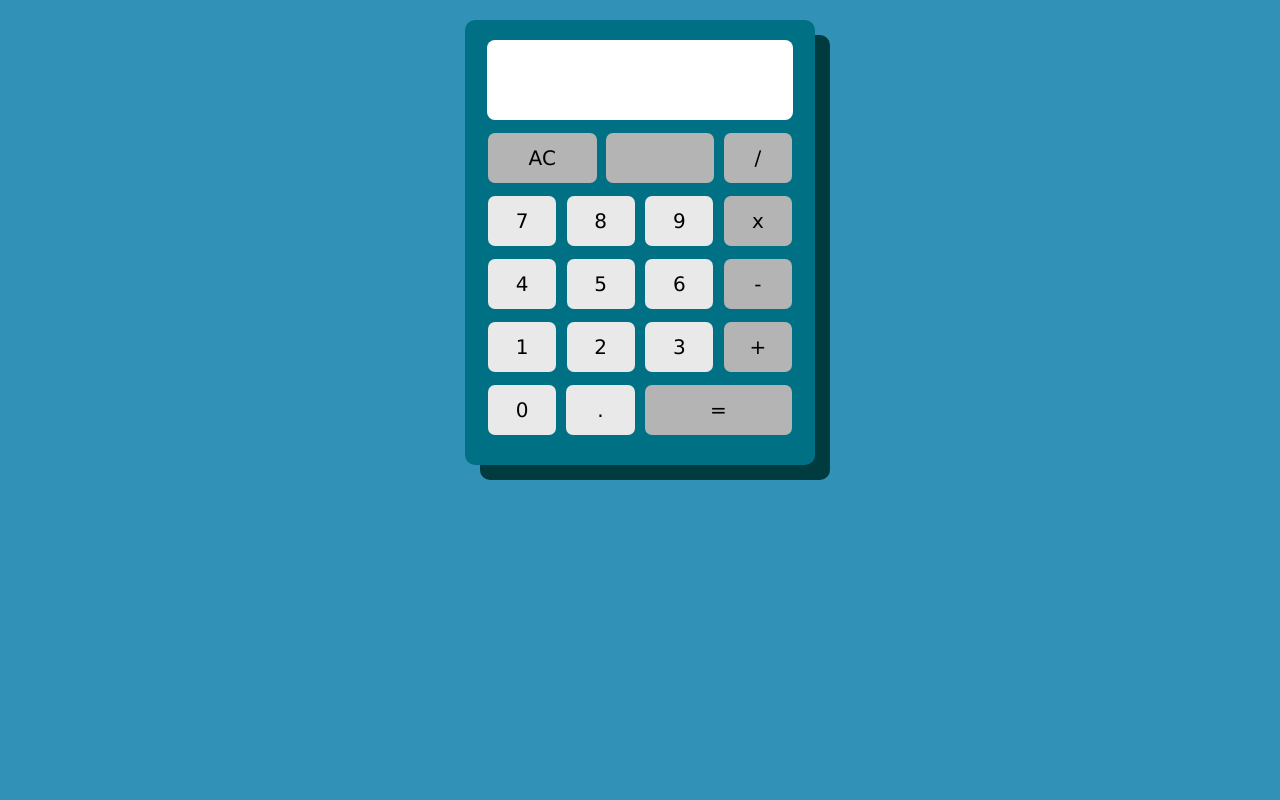
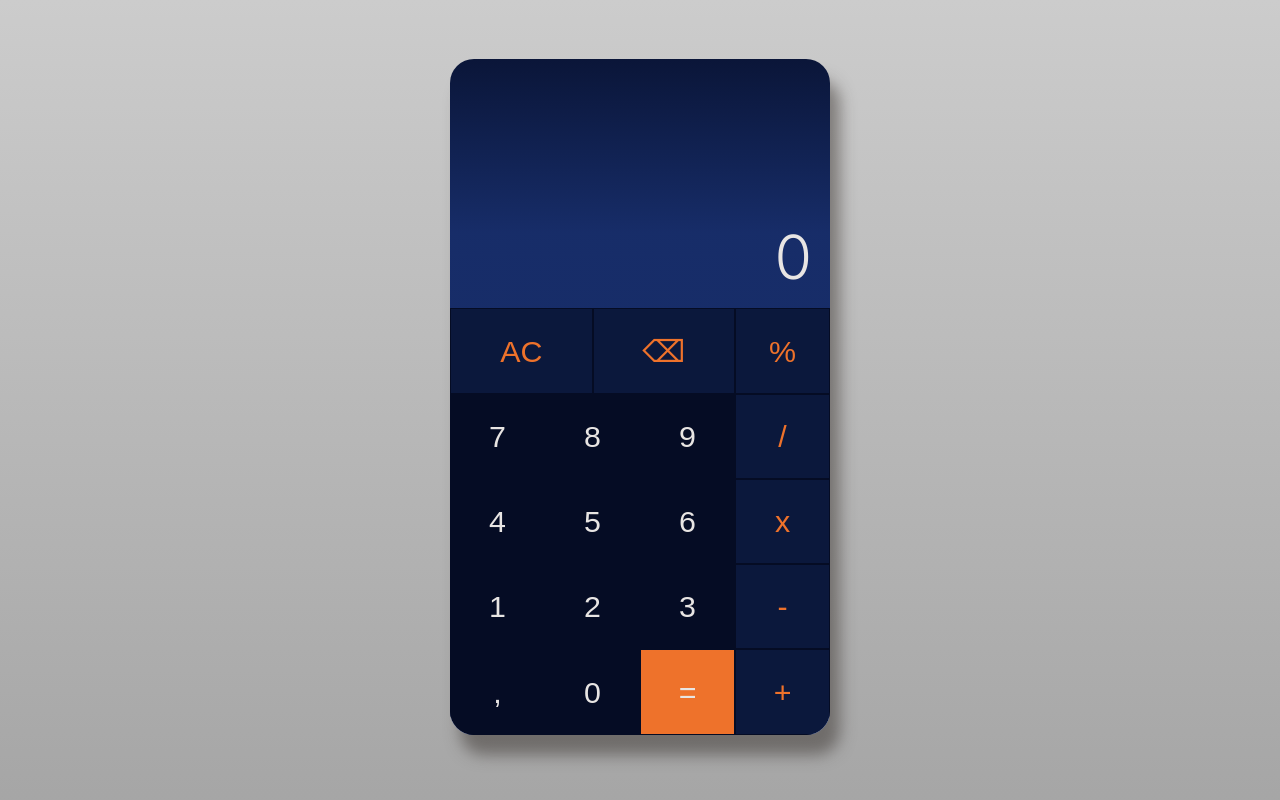
Before and after one commit to Maykopr/calculadora-html-css-js, a website: page index.html in a window 1280 px wide. Drawn offline with Linux system fonts and the light colour scheme.

Commit message:
refactor: implementa o BEM às classes e estiliza a aparência

```diff
--- a/css/style.css
+++ b/css/style.css
@@ -1,99 +1,180 @@
-* {
+@import url('https://fonts.googleapis.com/css2?family=Inter:ital,opsz,wght@0,14..32,100..900;1,14..32,100..900&display=swap');
+
+*,
+*::before,
+*::after{
       margin: 0;
       padding: 0;
       box-sizing: border-box;
-      font-family: Verdana, Geneva, Tahoma, sans-serif;
       text-decoration: none;
-      --bg-color: ##3291b6;
-      --primary-color: #007185;
-      --secondary-color: #003b3f;
-      --color-font1: white;
-      --color-font2: black;
-      --btn-color1: rgb(233, 233, 233);
-      --btn-color2: rgb(180, 180, 180);
-      --btn-color-hover: rgb(102, 102, 102);
+}
+
+:root {
+      --primary-font-family: "Inter", sans-serif;
+
+      --shadow-box: 10px 20px 15px hsla(20, 10%, 20%, 0.5);
+
+      --width-app: clamp(250px, 90vw, 380px);
+      --height-app: clamp(440px, 90vh, 672px);
+
+      /* COLORS  */
+      --primary-color: hsl(225, 68%, 14%);
+      --primary-color-darker: hsl(227, 76%, 8%);
+      --primary-color-lighter: hsl(224, 64%, 25%);
+
+      --secondary-color: hsl(224, 70%, 77%);
+      --secondary-color-darker: hsl(224, 70%, 67%);
+      --secondary-color-lighter: hsl(224, 70%, 85%);
+
+      --tertiary-color: hsl(22, 85%, 55%);
+      --tertiary-color-darker: hsl(22, 85%, 45%);
+      --tertiary-color-lighter: hsl(22, 85%, 65%);
+
+      --light-color:hsl(20, 10%, 90%);
+      --dark-color:hsl(0, 0%, 0%);
+
+      --neutral-color:hsl(0, 0%, 75%);
+      --neutral-lighter-color:hsl(0, 0%, 80%);
+      --neutral-darker-color:hsl(0, 0%, 65%);
+
+      --success-color:hsl(100, 100%, 70%);
+      --warning-color:hsl(50, 100%, 70%);
+      --danger-color:hsl(0, 100%, 70%);
+
+
+      /* SPACES  */
+      --space-xs: clamp(0.25rem, 0.1968rem + 0.2299vw, 0.375rem);
+      --space-s: clamp(0.5rem, 0.3937rem + 0.4598vw, 0.75rem);
+      --space-m: clamp(0.75rem, 0.5905rem + 0.6897vw, 1.125rem);
+      --space-l: clamp(1rem, 0.7874rem + 0.9195vw, 1.5rem);
+      --space-xl: clamp(2rem, 1.5747rem + 1.8391vw, 3rem);
+
+
+      /* FONTS */
+  /* @link https://utopia.fyi/type/calculator?c=360,16,1.333,1980,18,1.618,4,2,&s=0.75|0.5|0.25,1.5|2|3|4|6,s-l&g=s,l,xl,12 */
+
+
+      --fsize--2: max(clamp(0.4rem, 0.6rem + -0.13vw, 0.6rem),clamp(0.4rem, 0.6rem + -0.13vh, 0.6rem));
+      --fsize--1: max(clamp(0.7rem, 0.8rem + -0.05vw, 0.8rem),clamp(0.7rem, 0.8rem + -0.05vh, 0.8rem));
+      --fsize-0: max(clamp(1rem, 0.9rem + 0.2vw, 1.2rem),clamp(1rem, 0.9rem + 0.2vh, 1.2rem));
+      --fsize-1: max(clamp(1.3rem, 1.1rem + 0.6vw, 1.8rem),clamp(1.3rem, 1.1rem + 0.6vh, 1.8rem));
+      --fsize-2: max(clamp(1.5rem, 1.2rem + 1.4vw, 2.9rem),clamp(1.5rem, 1.2rem + 1.4vh, 2.9rem));
+      --fsize-3: max(clamp(2rem, 1.3rem + 2.7vw, 4.7rem),clamp(2rem, 1.3rem + 2.7vh, 4.7rem));
+
+      --fsize-container-0: 4cqw;
+      --fsize-container-1: 8cqw;
+      --fsize-container-2: 16cqw;
+
+
+      font-family: var(--primary-font-family);
+      font-weight: 300;
+      font-optical-sizing: auto;
 }
 
 body {
       display: flex;
-      background-color: rgb(50, 145, 182);
+      background-color: var(--neutral-color);
+      background-image: linear-gradient(var(--neutral-lighter-color) 0%, var(--neutral-darker-color) 100%);
       justify-content: center;
-      align-content: center;
+      align-items: center;
+      min-height: 100vh;
 }
 
-.bodyCalculator {
-      margin: 20px;
-      width: 350px;
-      background-color: var(--primary-color);
-      padding: 20px;
-      border-radius: 10px;
-      box-shadow: 15px 15px var(--secondary-color);
+.calculator {
+      border-radius: var(--space-l);
+      width: var(--width-app);
+      margin-top: var(--space-s);
+      margin-bottom: var(--space-m);
+      aspect-ratio: 9/16;
+      box-shadow: var(--shadow-box);
       display: flex;
       flex-direction: column;
       align-items: center;
+      container-type: inline-size;
 }
 
-.tela {
-      width: 99%;
-      min-height: 80px;
-      background-color: var(--color-font1);
+.screen {
+      background-color: var(--primary-color-lighter);
+      background-image: linear-gradient(var(--primary-color-darker) -30%, var(--primary-color-lighter) 70%);
+      border-radius: var(--space-l) var(--space-l) 0 0;
+      flex: 2 1 0;
+      width: 100%;
+      color: var(--light-color);
+      padding: var(--space-m);
+      display: flex;
+      flex-direction: column;
       text-align: right;
-      border-radius: 8px;
-      margin-bottom: 10px;
 }
 
-.currentValue {
-      padding: 5px;
-      font-weight: 700;
-      font-size: 40px;
+.screen__previous {
+      flex: 4 1 40%;
+      color: var(--neutral-darker-color);
       word-wrap: break-word;
+      display: flex;
+      flex-direction: column;
+      justify-content: end;
+      font-size: var(--fsize-container-1);
 }
 
-.previousValue {
-      padding: 5px;
-      color: rgb(97, 97, 97);
+.screen__current {
+      flex: 6 1 60%;
+      font-size: var(--fsize-container-2);
       word-wrap: break-word;
+      display: flex;
+      flex-direction: column;
+      justify-content: end;
+      line-height: 1.1em;
 }
 
-.buttons {
+.button-pad {
+      flex: 4 1 0;
       width: 100%;
       display: flex;
       flex-wrap: wrap;
       flex-direction: row;
       justify-content: space-between;
+      background-color: var(--secondary-color);
+      border-radius: 0 0 var(--space-l) var(--space-l);
+      overflow: hidden;
 }
 
-.btn {
-      height: 50px;
-      width: 22%;
-      margin: 3px;
-      border-radius: 7px;
-      border: none;
-      font-size: 20px;
-      margin-bottom: 10px;
-      background-color: var(--btn-color1);
+.button-pad__btn {
+      flex: 1 1 25%;
+      border: 1px solid var(--primary-color-darker);
+      font-size: var(--fsize-container-1);
+      color: var(--light-color);
+      background-color: var(--primary-color-darker);
 }
 
-.btn:hover {
-      cursor: pointer;
-      background-color: var(--btn-color-hover);
+.button-pad__btn--secondary {
+      background-color: var(--primary-color);
+      color: var(--tertiary-color);
 }
 
-.equal {
-      background-color: var(--btn-color2);
-      width: 47.5%;
+
+.button-pad__btn--warning {
+      background-color: var(--tertiary-color);
 }
 
-.functions {
-      width: 112px;
-      background-color: var(--btn-color2);
-      width: 35%;
+.button-pad__btn--functions {
+      background-color: var(--primary-color);
+      color: var(--tertiary-color);
+      flex: 1.5 1 37.5%;
 }
 
-.operators {
-      background-color: var(--btn-color2);
+@media (hover: hover) {
+      .button-pad__btn:hover {
+            cursor: pointer;
+            background-color: var(--primary-color);
+      }
+      .button-pad__btn--secondary:hover {
+            background-color: var(--primary-color-darker);
+      }
+
+      .button-pad__btn--warning:hover {
+            background-color: var(--tertiary-color-darker);
+      }
+      .button-pad__btn--functions:hover {
+            background-color: var(--primary-color-darker);
+      }
 }
-
-img {
-      width: 25px;
-}
--- a/index.html
+++ b/index.html
@@ -11,35 +11,39 @@
 </head>
 
 <body>
-	<div class="bodyCalculator">
-		<section class="tela">
-			<p class="previousValue"></p>
-			<p class="currentValue"></p>
-		</section>
-		<section>
-			<div class="buttons" id="functions">
-				<button class="functions btn" onclick="clean()">AC</button>
-				<button class="functions btn" onclick="backspace()"><img src="img/backspace.png"
-						alt=""></button>
-				<button class="operators btn" onclick="filterOperator('/')">/</button>
-				<button class="numbers btn" onclick="insert(7)">7</button>
-				<button class="numbers btn" onclick="insert(8)">8</button>
-				<button class="numbers btn" onclick="insert(9)">9</button>
-				<button class="operators btn" onclick="filterOperator('*')">x</button>
-				<button class="numbers btn" onclick="insert(4)">4</button>
-				<button class="numbers btn" onclick="insert(5)">5</button>
-				<button class="numbers btn" onclick="insert(6)">6</button>
-				<button class="operators btn" onclick="filterOperator('-')">-</button>
-				<button class="numbers btn" onclick="insert(1)">1</button>
-				<button class="numbers btn" onclick="insert(2)">2</button>
-				<button class="numbers btn" onclick="insert(3)">3</button>
-				<button class="operators btn" onclick="filterOperator('+')">+</button>
-				<button class="numbers btn" onclick="insert(0)">0</button>
-				<button class="numbers btn" onclick="filterDot('.')">.</button>
-				<button class="equal btn" id="equal" onclick="result('=')">=</button>
+	<main class="calculator">
+		<div class="screen">
+			<div class="screen__previous">
+				<p id="screen-previous"></p>
+
 			</div>
-		</section>
-	</div>
+			<div class="screen__current">
+				<p id="screen-current">0</p>
+
+			</div>
+		</div>
+		<div class="button-pad" id="functions">
+			<button id="clean" class="button-pad__btn button-pad__btn--functions">AC</button>
+			<button id="backspace" class="button-pad__btn button-pad__btn--functions">⌫</button>
+			<button id="percent" class="button-pad__btn button-pad__btn--secondary">%</button>
+			<button id="7" class="button-pad__btn button-pad__btn--number">7</button>
+			<button id="8" class="button-pad__btn button-pad__btn--number">8</button>
+			<button id="9" class="button-pad__btn button-pad__btn--number">9</button>
+			<button id="division" class="button-pad__btn button-pad__btn--secondary">/</button>
+			<button id="4" class="button-pad__btn button-pad__btn--number">4</button>
+			<button id="5" class="button-pad__btn button-pad__btn--number">5</button>
+			<button id="6" class="button-pad__btn button-pad__btn--number">6</button>
+			<button id="times" class="button-pad__btn button-pad__btn--secondary">x</button>
+			<button id="1" class="button-pad__btn button-pad__btn--number">1</button>
+			<button id="2" class="button-pad__btn button-pad__btn--number">2</button>
+			<button id="3" class="button-pad__btn button-pad__btn--number">3</button>
+			<button id="minus" class="button-pad__btn button-pad__btn--secondary">-</button>
+			<button id="dot" class="button-pad__btn">,</button>
+			<button id="0" class="button-pad__btn button-pad__btn--number">0</button>
+			<button id="equal" class="button-pad__btn button-pad__btn--warning">=</button>
+			<button id="plus" class="button-pad__btn button-pad__btn--secondary">+</button>
+		</div>
+	</main>
 </body>
 
 </html>
```
